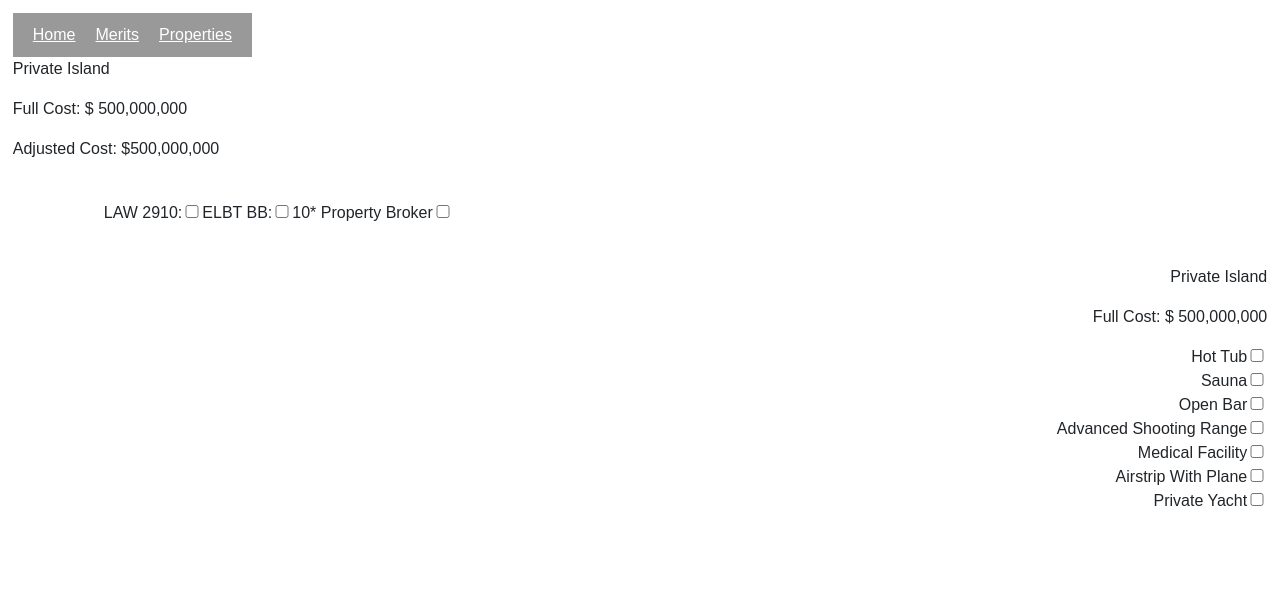
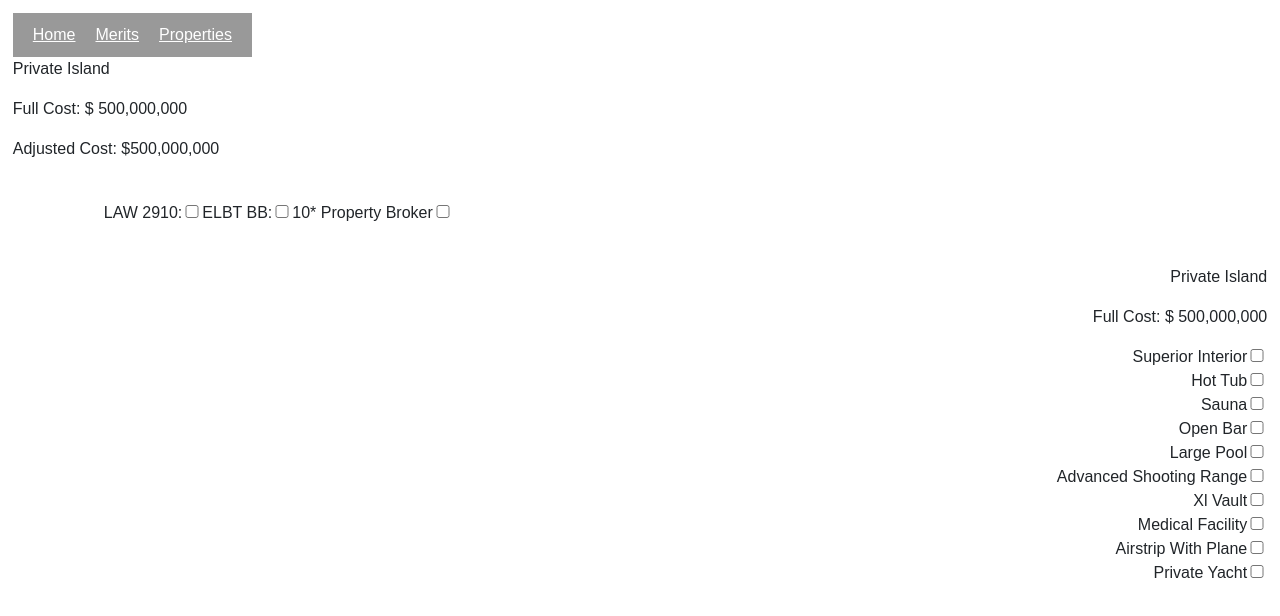
Before and after one commit to parryd4/torn-tools, a React (Create React App) app: page /properties in a window 1280 px wide. Shown: the top 616 px of the page. Built offline with nearby package versions, Linux system fonts and the light colour scheme; the HTML template or start-up script is replaced by a standard one.

Commit message:
checkboxes for everything

```diff
--- a/src/containers/PropertyCalcContainer.js
+++ b/src/containers/PropertyCalcContainer.js
@@ -2,6 +2,7 @@ import React, { Component } from 'react'
 import PropertyModification from '../components/PropertyModification'
 
 const modifications = {
+  superiorInterior: {cost: 250000000, happy: 1000},
   hotTub: {cost: 17000, happy: 25},
   sauna: {cost: 12000, happy: 25},
   openBar: {cost: 9000, happy: 50},
@@ -113,14 +114,20 @@ class PropertyCalcContainer extends Component {
         <p>{this.state.name}</p>
         <p>Full Cost: $ {this.fullCost().toLocaleString('en')}</p>
           <label>
-            Hot Tub
+            Superior Interior
+            <input name='superiorInterior' type='checkbox' checked={this.state.superiorInterior} onChange={this.handleCheckboxChange} />
+            <br />Hot Tub
             <input name='hotTub' type='checkbox' checked={this.state.hotTub} onChange={this.handleCheckboxChange} />
             <br />Sauna
             <input name='sauna' type='checkbox' checked={this.state.sauna} onChange={this.handleCheckboxChange} />
             <br />Open Bar
             <input name='openBar' type='checkbox' checked={this.state.openBar} onChange={this.handleCheckboxChange} />
+            <br />Large Pool
+            <input name='lgPool' type='checkbox' checked={this.state.lgPool} onChange={this.handleCheckboxChange} />
             <br />Advanced Shooting Range
             <input name='advancedShootingRange' type='checkbox' checked={this.state.advancedShootingRange} onChange={this.handleCheckboxChange} />
+            <br />Xl Vault
+            <input name='xlVault' type='checkbox' checked={this.state.xlVault} onChange={this.handleCheckboxChange} />
             <br />Medical Facility
             <input name='medicalFacility' type='checkbox' checked={this.state.medicalFacility} onChange={this.handleCheckboxChange} />
             <br />Airstrip With Plane
```
